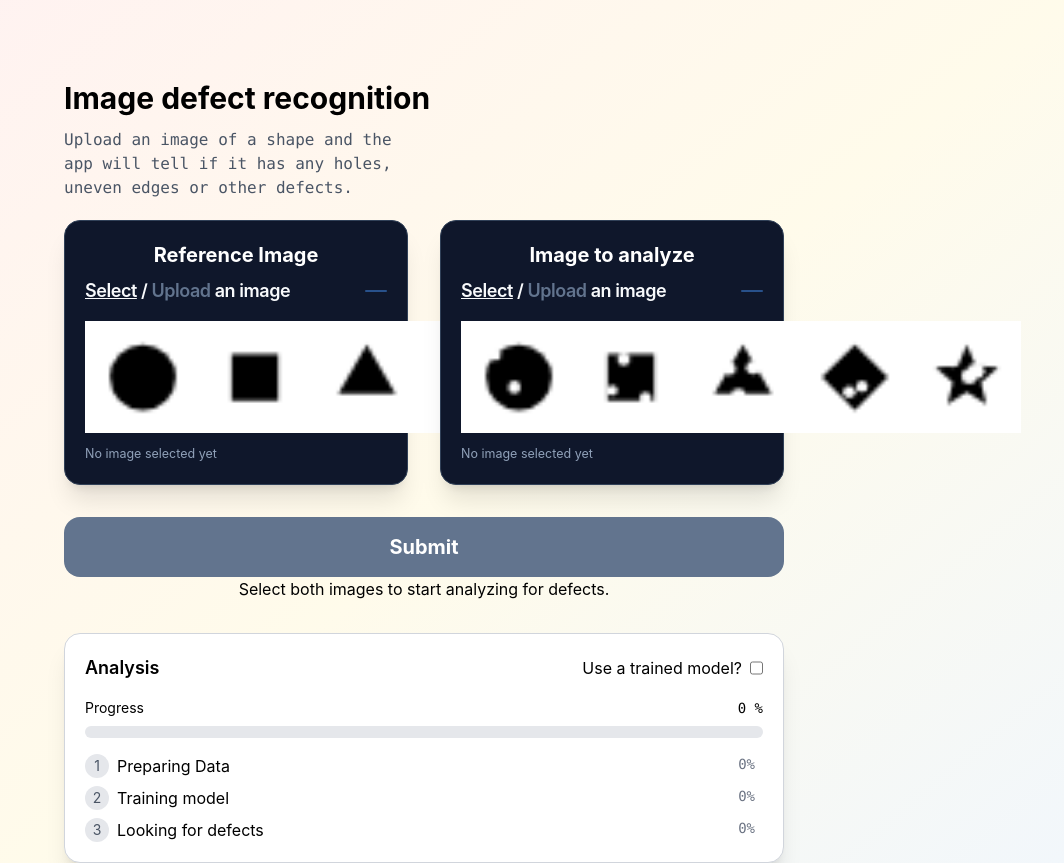
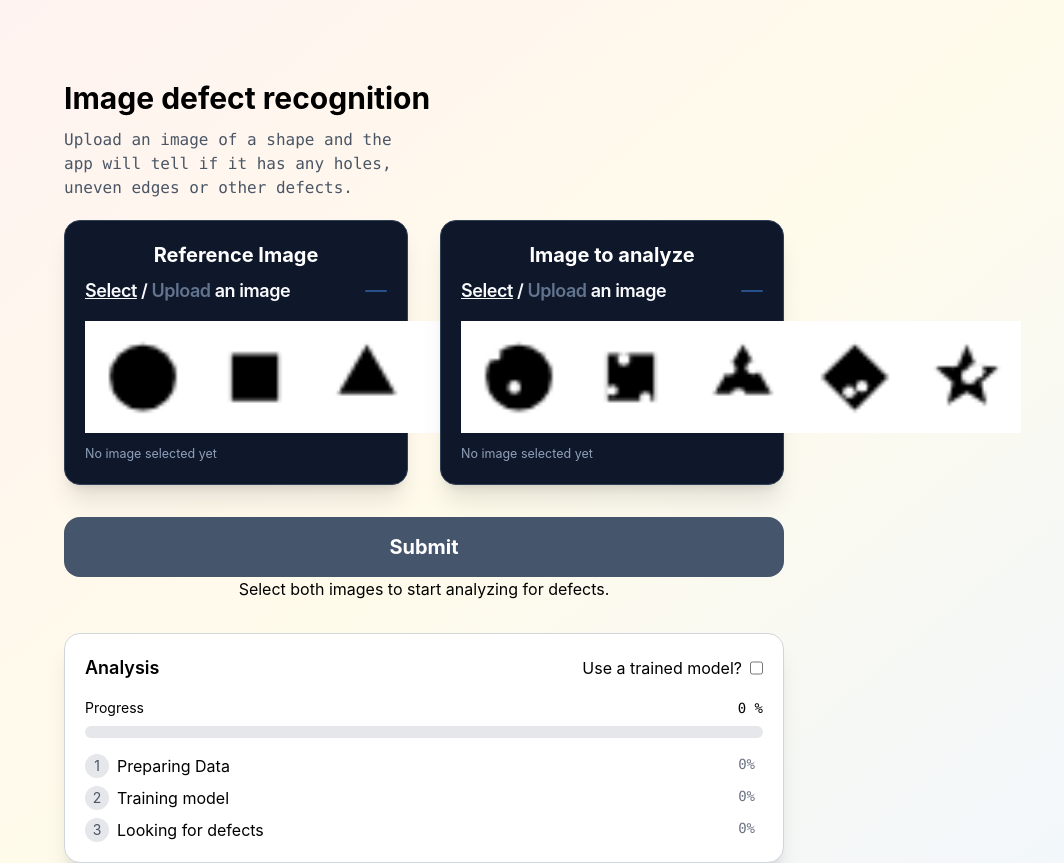
Before and after one commit to nadobrranichh/image-processing, a React (Vite) app: page / in a window 1280 px wide. Shown: the top 863 px of the page, without its empty margins (216-1280 px from the left). Built offline with nearby package versions, Linux system fonts and the light colour scheme.

Commit message:
feat: small styling updates

```diff
--- a/src/App.tsx
+++ b/src/App.tsx
@@ -45,7 +45,7 @@ function App() {
         <button
           onClick={submit}
           disabled={!referenceCanvas || !analyzeCanvas}
-          className={`w-full cursor-pointer text-white py-4 rounded-2xl text-xl font-bold ${!referenceCanvas || !analyzeCanvas ? "bg-slate-500" : "bg-slate-900"}`}
+          className={`w-full cursor-pointer text-white py-4 rounded-2xl text-xl font-bold ${!referenceCanvas || !analyzeCanvas ? "bg-slate-500" : "bg-slate-900"} hover:scale-105 active:scale-95 transition-all disabled:bg-slate-600 disabled:hover:scale-100 disabled:active:scale-100`}
         >
           Submit
         </button>
--- a/src/components/ResultDisplay.tsx
+++ b/src/components/ResultDisplay.tsx
@@ -11,7 +11,7 @@ export default function ResultDisplay({
     useImageStore((state) => state);
 
   return (
-    <div className="w-full border border-gray-300 rounded-2xl p-5 shadow-xl bg-white">
+    <div className="w-full border border-gray-300 rounded-2xl p-5 mb-8 shadow-xl bg-white">
       <div className="flex items-center justify-between mb-5">
         <p className="font-semibold">Found defects</p>
         <span className="rounded-full border border-gray-300 bg-gray-200 px-2.5 font-mono text-[11px] ">
```
